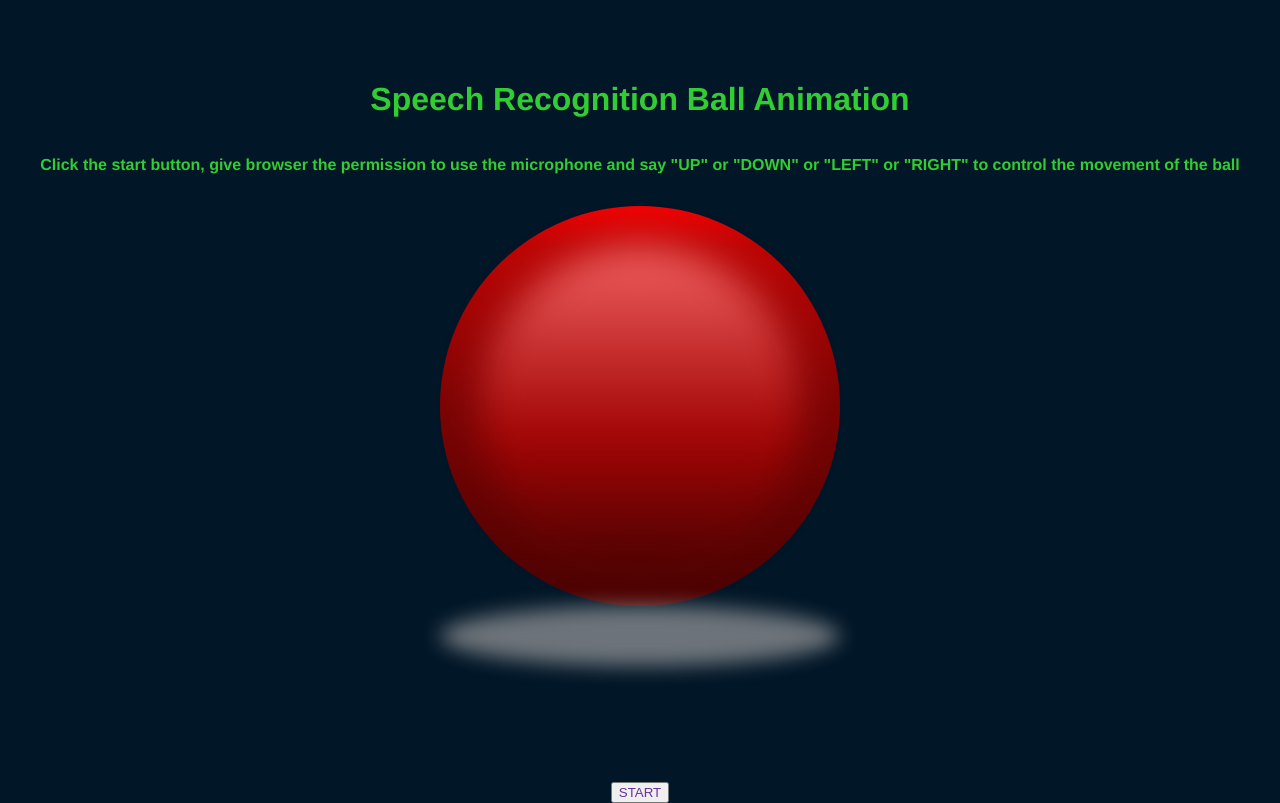
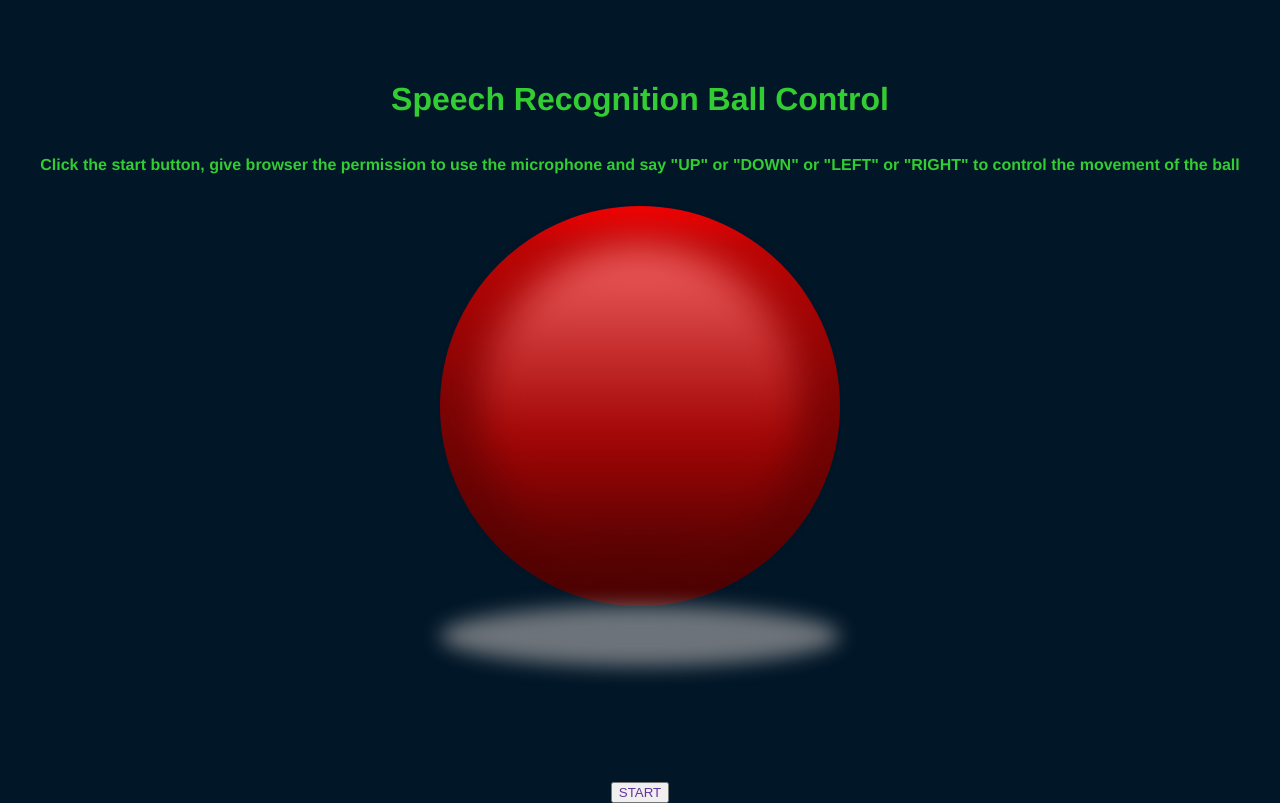
Before and after one commit to RakshithNM/nui-move, a Vue app: page / in a window 1280 px wide. Built offline with nearby package versions, Linux system fonts and the light colour scheme.

Commit message:
Updated the titel

```diff
--- a/src/App.vue
+++ b/src/App.vue
@@ -1,5 +1,5 @@
 <template>
-  <Ball msg="Speech Recognition Ball Animation" />
+  <Ball msg="Speech Recognition Ball Control" />
 </template>
 
 <script lang="ts">
```
